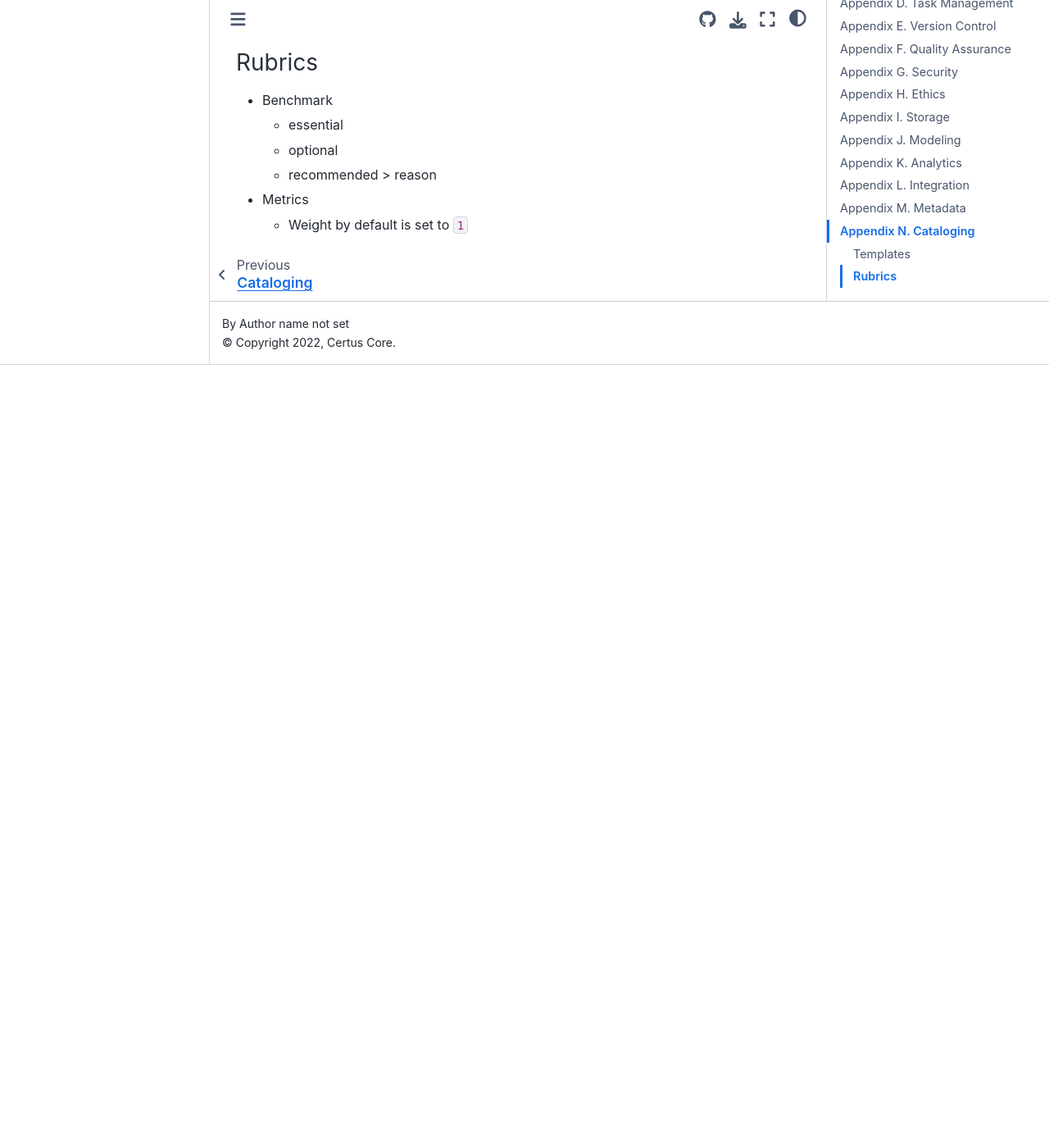
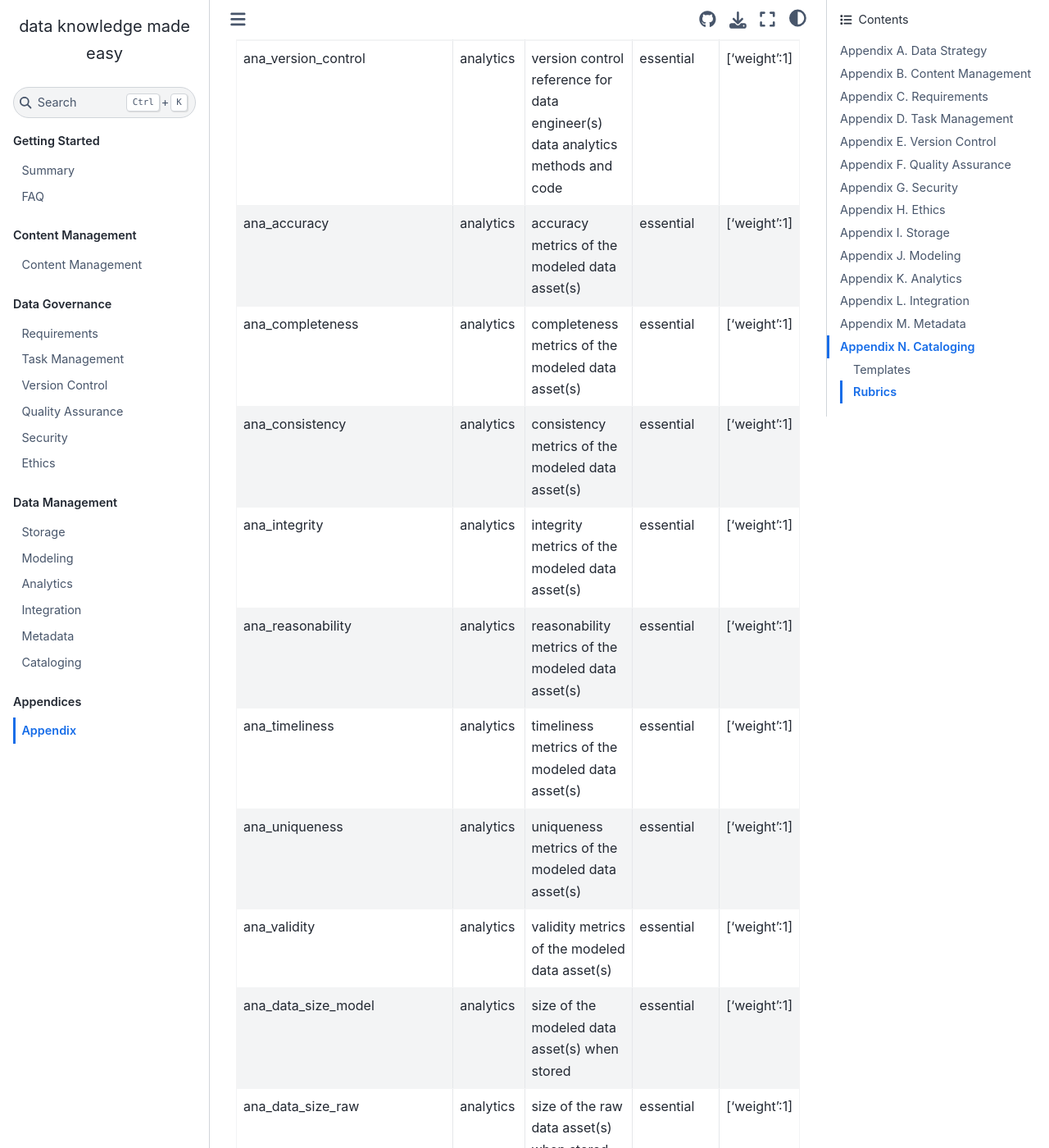
Before and after one commit to CertusGroup/ciutshi, a Sphinx documentation site: the page built from docs/source/appendix.md, in a window 1280 px wide and 1400 px high, scrolled down 14062 px. Shown: the whole window at 82% size. Built offline with Sphinx 7.4.7 and the Sphinx Book theme 1.1.4, drawn with Linux system fonts in a browser that asks for light colours; before the commit the page ends 14507 px from its top, so only the background shows below that; some of the changed text lies outside the part shown.

Commit message:
appendix - added analytics rubric

```diff
--- a/docs/source/appendix.md
+++ b/docs/source/appendix.md
@@ -249,8 +249,6 @@ mod_challenge|modeling|challenges that existed with the final model|essential|['
 
 
 
-
-
 ## Appendix K. Analytics
 
 ### Templates
@@ -266,7 +264,29 @@ mod_challenge|modeling|challenges that existed with the final model|essential|['
 
 field_name|category|definition|benchmark|metrics
 --|--|--|--|--
-ana_ |analytics|definition|essential|['weight':1]
+ana_data_manager|analytics|manager that directs data analytics practices and personnel|essential|['weight':1]
+ana_deputy_data_manager|analytics|data manager that assists the primary data manager with analytics(if exists)|optional|['weight':1]
+ana_data_management_team|analytics|team that supports the data manager and/or deputy data manager with analytics|essential|['weight':1]
+ana_data_engineer|analytics|engineer(s) that support the data management team with analytics|essential|['weight':1]
+ana_data_owner|analytics|data personnel that retains the modeled data asset(s) for analytics|essential|['weight':1]
+ana_data_steward|analytics|steward that moves the modeled data asset to and from data management team analytics|essential|['weight':1]
+ana_task_management|analytics|task management reference for data management team's data analytics tasks|essential|['weight':1]
+ana_version_control|analytics|version control reference for data engineer(s) data analytics methods and code|essential|['weight':1]
+ana_accuracy|analytics|accuracy metrics of the modeled data asset(s)|essential|['weight':1]
+ana_completeness|analytics|completeness metrics of the modeled data asset(s)|essential|['weight':1]
+ana_consistency|analytics|consistency metrics of the modeled data asset(s)|essential|['weight':1]
+ana_integrity|analytics|integrity metrics of the modeled data asset(s)|essential|['weight':1]
+ana_reasonability|analytics|reasonability metrics of the modeled data asset(s)|essential|['weight':1]
+ana_timeliness|analytics|timeliness metrics of the modeled data asset(s)|essential|['weight':1]
+ana_uniqueness|analytics|uniqueness metrics of the modeled data asset(s)|essential|['weight':1]
+ana_validity|analytics|validity metrics of the modeled data asset(s)|essential|['weight':1]
+ana_data_size_model|analytics|size of the modeled data asset(s) when stored|essential|['weight':1]
+ana_data_size_raw|analytics|size of the raw data asset(s) when stored|essential|['weight':1]
+ana_data_shape_model|analytics|shape of the modeled data asset(s)|essential|['weight':1]
+ana_data_shape_raw|analytics|shape of the modeled data asset(s)|essential|['weight':1]
+ana_descriptive_statistics_model|analytics|statistical profile of the modeled data asset(s) features including nulls, value ranges, data types, and frequency distributions|essential|['weight':1]
+ana_descriptive_statistics_raw|analytics|statistical profile of the raw data asset(s) features including nulls, value ranges, data types, and frequency distributions|essential|['weight':1]
+ana_format|analytics|the format of the modeled data going through analytics processes|essential|['weight':1]
 
 
 
@@ -285,6 +305,8 @@ ana_ |analytics|definition|essential|['weight':1]
 
 field_name|category|definition|benchmark|metrics
 --|--|--|--|--
+
+
 int_ |integration|definition|essential|['weight':1]
 
 
```
